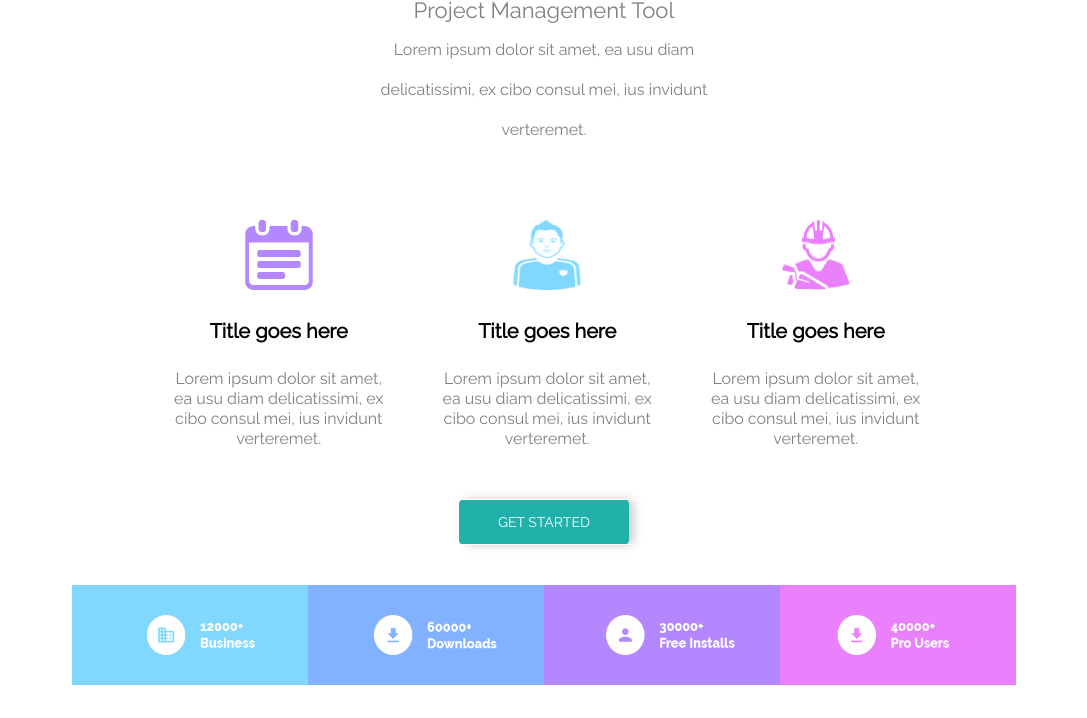
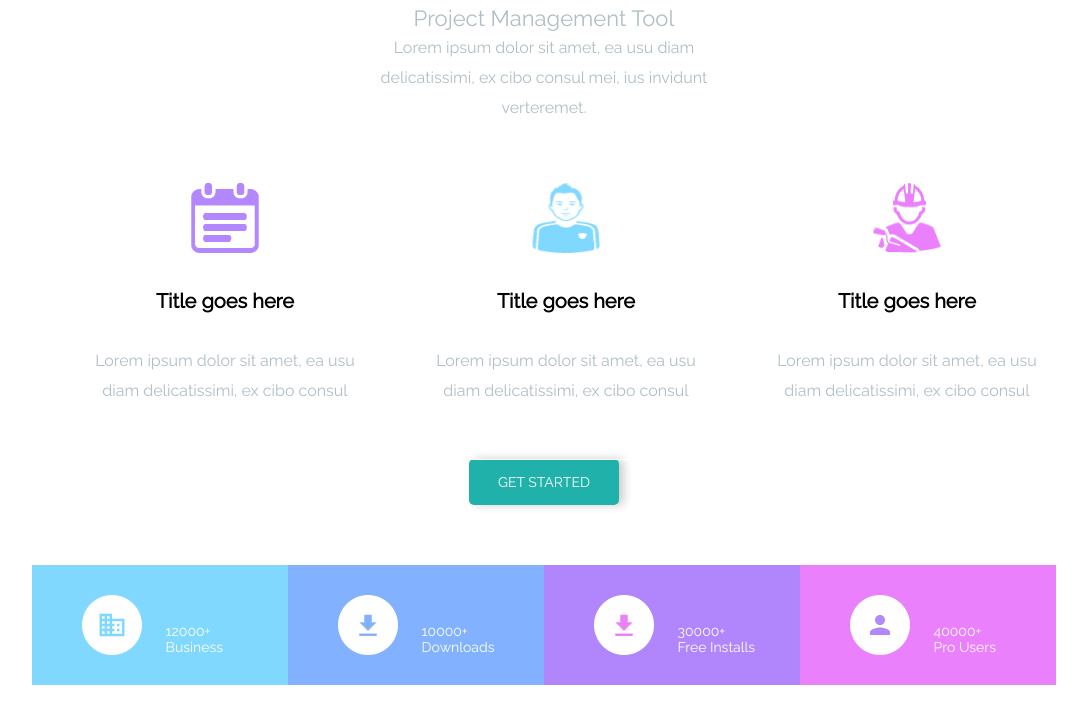
Before and after one commit to anastasiayurc/learn_html, a plain HTML site: page index-2.html in a window 1280 px wide. Shown: the part 597-1315 px from the top of the page, without its empty margins (96-1183 px from the left). Drawn offline with Linux system fonts and the light colour scheme.

Commit message:
easy-menu-footer alignment

```diff
--- a/css/style-index-2.css
+++ b/css/style-index-2.css
@@ -3,6 +3,12 @@ body{
     font-size: 14px;
     line-height: 16px;
     font-family: 'Raleway', sans-serif;;
+}
+*{
+    box-sizing: border-box;
+}
+img{
+    display: inline-block;
 }
 .wrapper{
     width: 1024px;
@@ -23,7 +29,6 @@ body{
 }
 .logo{
     float: left;
-    display: block;
 }
 .align-center{
     text-align: center;
@@ -37,7 +42,6 @@ body{
 }
 .menu ul{
     overflow: hidden;
-    margin: 0 auto;
     list-style: none;
 }
 .menu li {
@@ -49,17 +53,16 @@ li a:hover {
     cursor: pointer;
 }
 .button-sign-up {
-    display: inline-block;
-    color: white;
+    color: #fff;
     background-color: #0CBABD;
     border: 1px solid white;
     border-radius: 5px;
     padding: 5px 24px;
     box-shadow: 5px 0 10px rgba(0,0,0,0.2);
-    width: 50px;
     float: right;
     padding-top: 10px;
     text-align: center;
+    height: 37px;
 }
 a{
     text-decoration:none;
@@ -73,18 +76,16 @@ a{
     color: white;
 }
 .side-left h1{
-    font-size: 26px;
     text-transform: uppercase;
     font-weight: 700;
-    padding-bottom: 20px;
     line-height: 40px;
+    color: #fff;
+    text-align: left;
 }
 .side-left p{
-    font-size: 16px;
-    padding-bottom: 20px;
-    line-height: 30px;
+    color: #fff;
+    text-align: left;
 }
-
 .side-right{
     float: right;
 }
@@ -95,7 +96,7 @@ a{
     border-radius: 5px;
     padding: 10px 10px;
     box-shadow: 5px 0 10px rgba(0,0,0,0.2);
-    width: 100px;
+    width: 130px;
     text-transform: uppercase;
     text-align: center;
     margin-right: 20px;
@@ -106,42 +107,14 @@ a{
     display: inline-block;
 }
 .easy-useful{
-    background-color: white;
-    padding: 30px 40px;
-}
-.easy-useful-heading{
-    text-align: center;
-    padding: 30px 40px;
-    line-height: 40px;
-}
-.easy-useful-heading h1{
-    font-size:36px;
-    font-weight: 700;
-}
-.easy-useful-heading h2{
-    font-size: 22px;
-    font-weight: 300;
-    color: grey;
-}
-.easy-useful-heading p{
-    font-size: 16px;
-    color: grey;
+    background-color: #fff;
+    padding-top: 60px;
 }
 .easy-useful-menu-list li{
     float: left;
     width: 33.3%;
 }
-.easy-useful-menu-list h4{
-    font-size: 20px;
-    font-weight: 600;
-    padding-top: 30px;
-    padding-bottom: 30px;
-}
-.easy-useful-menu-list p{
-    font-size: 16px;
-    color: grey;
-    line-height: 20px;
-}
+
 .easy-useful-menu-list ul{
     overflow: hidden;
     padding-bottom: 50px;
@@ -165,13 +138,53 @@ a{
     overflow: hidden;
     outline: 1px solid #ffffff;
     padding-top: 40px;
+    padding-bottom: 30px;
 }
 .easy-useful-menu ul {
-    float: left;
     list-style: none;
+    display: inline-block;
 }
 .easy-useful-menu li {
-    float: left;
+    width: 33.3%;
+}
+.easy-useful-menu-footer ul{
     list-style: none;
+    display: inline-block;
+}
+.easy-useful-menu-footer li {
     width: 25%;
 }
+.business{
+    background-color: #80D8FF;
+}
+.download{
+    background-color: #82B1FF;
+}
+.free-installs{
+    background-color: #B186FC;
+}
+.person{
+    background-color: #EA80FC;
+}
+.easy-useful-menu-footer ul{
+    display: inline-block;
+    overflow: hidden;
+}
+.easy-useful-menu-footer li{
+   float: left;
+}
+.easy-useful-menu-footer span img{
+    padding-top: 30px;
+    padding-left: 50px;
+}
+.easy-useful-footer{
+    padding-top: 60px;
+    padding-bottom: 140px;
+}
+.text-align {
+    display: table-cell;
+    vertical-align: middle;
+    text-align: left;
+    padding-left: 20px;
+    padding-bottom: 30px;
+}
--- /dev/null
+++ b/css/typography.css
@@ -0,0 +1,37 @@
+p, h1, h2, h3, h4{
+    line-height: 30px;
+    color: #B0BEC5;
+}
+p{
+    font-size: 16px;
+    padding-bottom: 20px;
+    text-align: center;
+}
+h1{
+    font-size: 36px;
+    font-weight: 700;
+    text-align: center;
+    padding-bottom: 20px;
+    color: #000;
+}
+h2{
+    font-size: 22px;
+    font-weight: 300;
+    color: #B0BEC5;
+    text-align: center;
+}
+h3{
+
+}
+h4{
+    color: #000;
+    text-align: center;
+    font-size: 20px;
+    font-weight: 600;
+    padding-bottom: 30px;
+    padding-top: 30px;
+}
+a{
+    text-decoration: none;
+    display: block;
+}
--- a/index-2.html
+++ b/index-2.html
@@ -4,6 +4,7 @@
     <meta charset="utf-8">
     <title>Dart Service Manager</title>
     <link rel="stylesheet" type="text/css" href="css/reset.css">
+    <link rel="stylesheet" type="text/css" href="css/typography.css">
     <link rel="stylesheet" type="text/css" href="css/style-index-2.css">
     <link href="https://fonts.googleapis.com/css?family=Raleway" rel="stylesheet">
 </head>
@@ -20,15 +21,13 @@
 
             <a class="button-sign-up" href="/">sign up</a>
             <div class="align-center">
-            <nav class="menu">
-                <ul>
+                <ul class="menu">
                     <li><a href="#">Home</a></li>
                     <li><a href="#">Service</a></li>
                     <li><a href="#">Extension</a></li>
                     <li><a href="#">Pricing</a></li>
                     <li><a href="#">Help</a></li>
                 </ul>
-            </nav>
             </div>
         </div>
 
@@ -56,42 +55,56 @@
                     <br>verteremet.</p>
             </div>
             <div class="easy-useful-menu">
-                <nav class="easy-useful-menu-list align-center">
-                    <ul>
-                        <li><img border="0" alt="easy-1" src="img/easy/easy-1.png" width="68"
-                                 height="70">
+                <ul class="easy-useful-menu-list align-center">
+                    <li><img alt="easy-1" src="img/easy/easy-1.png" width="68" height="70">
                         <h4>Title goes here</h4>
-                            <p>Lorem ipsum dolor sit amet, ea usu diam delicatissimi, ex cibo consul mei, ius invidunt
-                                verteremet.</p></li>
-                        <li><img border="0" alt="easy-2" src="img/easy/easy-2.png" width="68"
-                                 height="70">
+                        <p>Lorem ipsum dolor sit amet, ea usu diam delicatissimi, ex cibo consul</p></li>
+                    <li><img alt="easy-2" src="img/easy/easy-2.png" width="68" height="70">
                         <h4>Title goes here</h4>
-                            <p>Lorem ipsum dolor sit amet, ea usu diam delicatissimi, ex cibo consul mei, ius invidunt
-                                verteremet.</p></li>
-                        <li><img border="0" alt="easy-3" src="img/easy/easy-3.png" width="68"
-                                 height="70">
+                        <p>Lorem ipsum dolor sit amet, ea usu diam delicatissimi, ex cibo consul</p></li>
+                    <li><img alt="easy-3" src="img/easy/easy-3.png" width="68" height="70">
                         <h4>Title goes here</h4>
-                            <p>Lorem ipsum dolor sit amet, ea usu diam delicatissimi, ex cibo consul mei, ius invidunt
-                                verteremet.</p></li>
+                        <p>Lorem ipsum dolor sit amet, ea usu diam delicatissimi, ex cibo consul</p></li>
                 </ul>
-                </nav>
             </div>
             <div class="align-center">
             <a href="/" class="button-get-started">get started</a>
             </div>
             <div class="easy-useful-footer">
-                <nav class="easy-useful-menu">
-                    <ul>
-                        <li><a href="#"><img border="0" alt="menu-1" src="img/easy/business.png" width="256"
-                                             height="100"></a></li>
-                        <li><a href="#"><img border="0" alt="menu-1" src="img/easy/downloads.png" width="256"
-                                             height="100"></a></li>
-                        <li><a href="#"><img border="0" alt="menu-1" src="img/easy/free.png" width="256"
-                                             height="100"></a></li>
-                        <li><a href="#"><img border="0" alt="menu-1" src="img/easy/pro.png" width="256" height="100"></a>
+                <ul class="easy-useful-menu-footer">
+                   <li>
+                       <a class="business" href="#">
+                           <span>
+                               <span><img alt="business" src="img/counts/business.png"></span>
+                               <span class="text-align">12000+<br>Business</span>
+                           </span>
+                       </a>
+                   </li>
+                   <li>
+                       <a class="download" href="#">
+                           <span>
+                               <span><img alt="download" src="img/counts/download.png"></span>
+                               <span class="text-align">10000+<br>Downloads</span>
+                           </span>
+                       </a>
+                   </li>
+                   <li>
+                       <a class="free-installs" href="#">
+                           <span>
+                               <span><img alt="free-install" src="img/counts/file_download.png"></span>
+                               <span class="text-align">30000+<br>Free Installs</span>
+                           </span>
+                       </a>
+                   </li>
+                   <li>
+                       <a class="person" href="#">
+                           <span>
+                               <span><img alt="pro-users" src="img/counts/person.png"></span>
+                               <span class="text-align">40000+<br>Pro Users</span>
+                           </span>
+                       </a>
                    </li>
                 </ul>
-                </nav>
             </div>
         </div>
     </div>
```
Also changed, not shown: img/counts/business.png (added), img/counts/download.png (added), img/counts/file_download.png (added), img/counts/person.png (added). Lines whose indentation alone changed are shown as unchanged.
